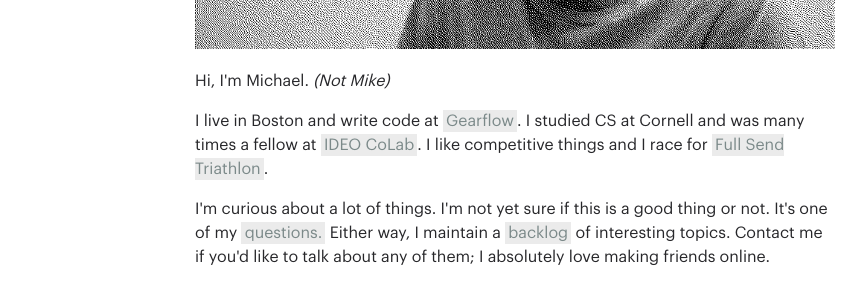
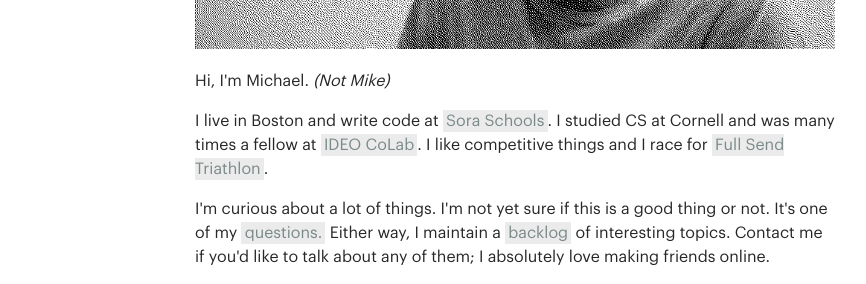
Before and after one commit to mcgingras/blog, a Jekyll site: the page built from index.html, in a window 1280 px wide. Shown: the part 351-635 px from the top of the page, without its empty margins (125-991 px from the left). Built offline with Jekyll 4.4.1, drawn with Linux system fonts in a browser that asks for light colours.

Commit message:
Update index.html

```diff
--- a/index.html
+++ b/index.html
@@ -7,7 +7,7 @@ title: Michael Gingras
 
 <p>Hi, I'm Michael. <i>(Not Mike)</i></p>
 
-<p> I live in Boston and write code at <a href="https://gearflow.com" target="_blank"> Gearflow</a>. I studied CS
+<p> I live in Boston and write code at <a href="https://soraschools.com/" target="_blank"> Sora Schools</a>. I studied CS
   at Cornell and
   was many times a fellow at <a href="https://ideocolab.com" target="_blank"> IDEO CoLab</a>.
   I like competitive things and I race for <a href="https://www.fullsendtriathlon.com/" target="_blank">Full Send
```
